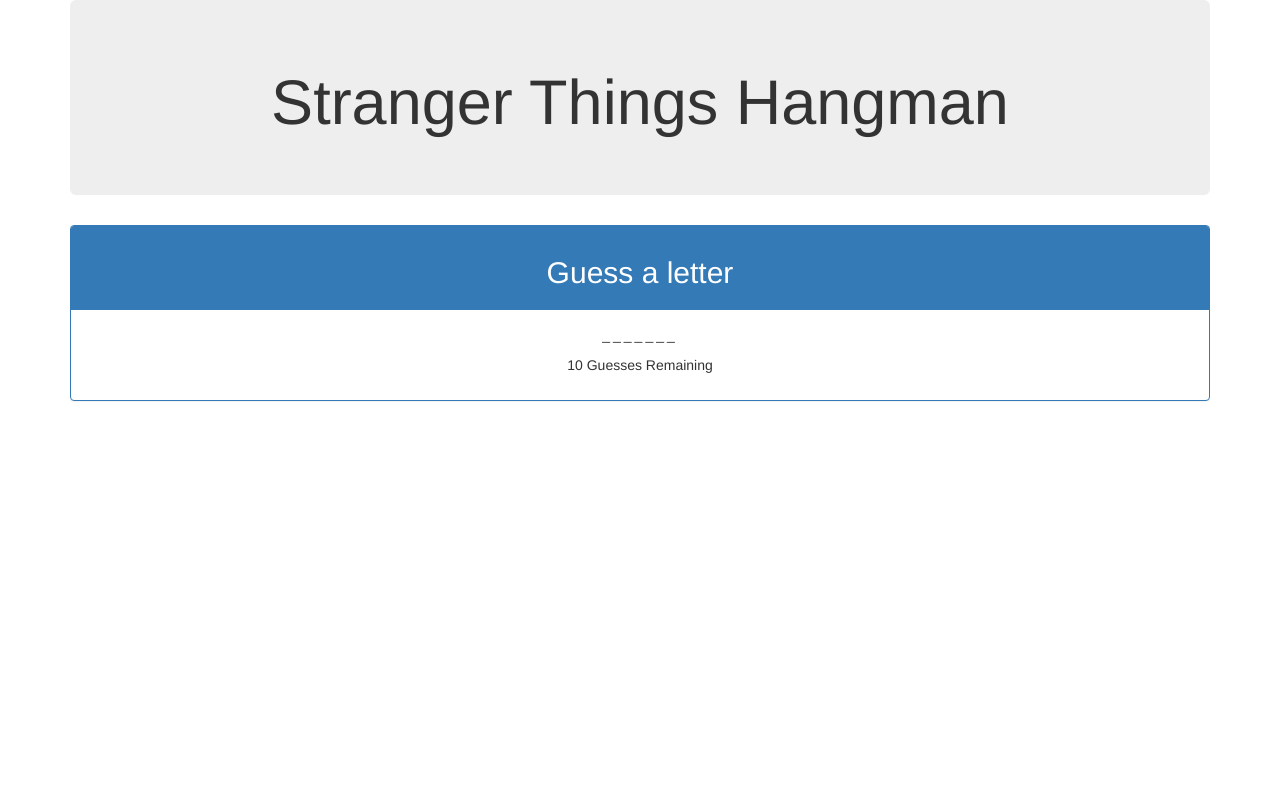
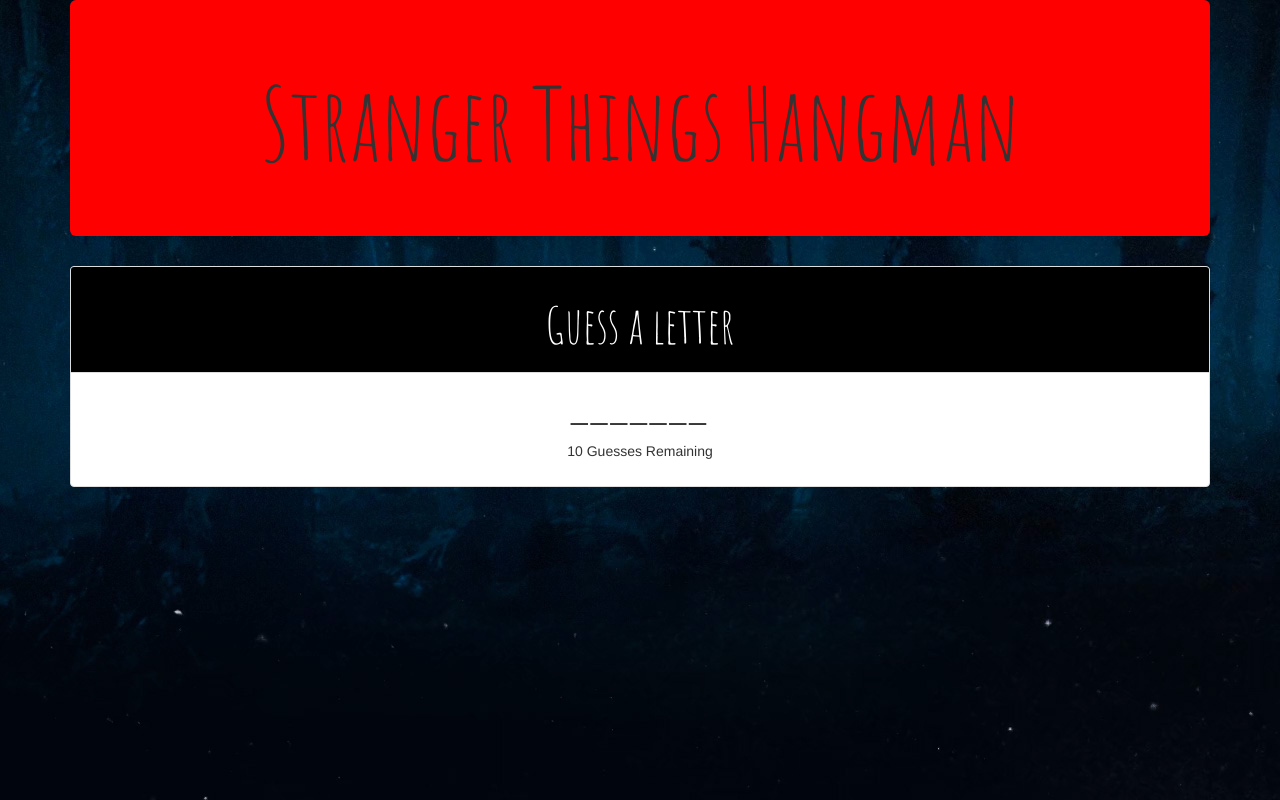
Before and after one commit to surmackc/Stranger-Things-Hangman-Game, a plain HTML site: page index.html in a window 1280 px wide. Drawn offline with nearby package versions, Linux system fonts and the light colour scheme.

Commit message:
hangman game ready to submit for hw

```diff
--- a/assets/css/style.css
+++ b/assets/css/style.css
@@ -1,3 +1,35 @@
+body {
+	background-image: url(../images/stranger-things-background.jpg);
+}
+
+h1, h2 {
+	font-family: 'Amatic SC', cursive;
+
+}
+
+h2    {
+	color: white;
+
+}
+
+.jumbotron {
+	background-color: red;
+}
+
+.jumbotron h1 {
+	font-size: 100px;
+}
+
+.panel-heading h2 {
+	font-size: 50px;
+}
+
+.panel-default > .panel-heading {
+  background-color: black;
+
+}
+
 #right {
         letter-spacing: 3px;
+        font-size: 30px;
       }
--- a/assets/javascript/game.js
+++ b/assets/javascript/game.js
@@ -1,22 +1,31 @@
 
 
-
+//the words in our array for players to guess
 var words = ['eleven', 'mike', 'hawkins', 'upsidedown', 'madmax', 'pollywog']
+//our game - a blank array to put guessed letters in and a number of guesses to start at
 var game = {
 	guessed: [],
 	left: 10,
 
+//when the game starts we run this function
 	start: function() {
+//the word to guess is not complete yet, this is always false at the beginning of the game
 		this.complete = false;
+//our "word" variable is equal to a random word chosen from our array
 		this.word = words[Math.floor(Math.random() * words.length)];
-        this.$right = document.getElementById('right');
-        this.$wrong = document.getElementById('wrong');
-        this.$remain = document.getElementById('remain');
-        this.$right.innerHTML = ('_').repeat(this.word.length);
+//our right, wrong, and remaining operations will be applied to the appropriate html tags
+    this.$right = document.getElementById('right');
+    this.$wrong = document.getElementById('wrong');
+    this.$remain = document.getElementById('remain');
+//when the game starts the html for the word being guessed will be underscores matching the length of the word
+    this.$right.innerHTML = ('_').repeat(this.word.length);
 		},
 
+//our guess function which has letters passing through it
 	guess: function(letter) {
+//we will continue to guess if letters left to guess are greater than 0 and our word is not complete yet
           if (this.left > 0 && this.complete != true) {
+//if the letter is contained within the index of our word or the letter has already been guessed then we have a right answer, else wrong answer
             if (this.word.indexOf(letter) > -1 || this.guessed.indexOf(letter) > -1) {
               this.right(letter);
             } else {
@@ -24,33 +33,41 @@ var game = {
             }
           }
         },
-
+//when we receive a right answer this function operates on the letter
     right: function(letter) {
+//this is our for loop which is running over the word checking to see if the guessed letter matches any of those in the word
           for(var i = 0; i < this.word.length; i++) {
             if (this.word[i] == letter) {
+//if the letter is in our word then we act on that character alone and join that character to our html
               var word = this.$right.innerHTML.split('');
               word[i] = letter;
               this.$right.innerHTML = word.join('');
             }
           }
+//if we get to the point where our number of empty spaces or guesses gets below zero then we know the game is complete and we alert the user that they have won
           if (this.$right.innerHTML.indexOf('_') < 0) {
+            this.complete = true;
             alert('You Win!');
-            this.complete = true;
           }
         },
-
+//if our guess is wrong then this function operates on the letter
     wrong: function(letter) {
+//if the guessed letter is wrong we are going to push that letter into our guessed array
           this.guessed.push(letter);
+//this letter will be displayed in the html along with a space
           this.$wrong.innerHTML += ' ' + letter;
+//our number of guesses decreases by 1
           this.left--;
           this.$remain.innerHTML = this.left;
+//once our number of guesses gets below zero we alert the player that they lose and display the word
           if (this.left < 1) {
             alert('You Lose! '+ this.word);
+//our game is now complete
             this.complete = true;
           }
         }
       };
-
+//our game starts onkeyup and our variable letter comes from the charcode entered by the user, we also take this letter and make it lowercase
     game.start();
       document.onkeyup = function(event) {
         var letter = String.fromCharCode(event.keyCode).toLowerCase();
--- a/index.html
+++ b/index.html
@@ -12,7 +12,7 @@
 <!-- Linking jQuery -->
 <script type="text/javascript" src="https://cdnjs.cloudflare.com/ajax/libs/jquery/3.1.0/jquery.min.js"></script>
 <!-- Linking Google Fonts -->
-<link href='https://fonts.googleapis.com/css?family=Montserrat|Roboto+Slab|Yellowtail' rel='stylesheet' type='text/css'>
+<link href="https://fonts.googleapis.com/css?family=Amatic+SC" rel="stylesheet">
 </head>
 <body>
 
@@ -24,7 +24,7 @@
 	<div class="row">
 
 		<div class="col-sm-12 text-center">
-			<div class="panel panel-primary">
+			<div class="panel panel-default">
 				<div class="panel-heading">
 					<h2>Guess a letter</h2>
 				</div>
```
Also changed, not shown: assets/images/stranger-things-background.jpg (added), 5 other files.
